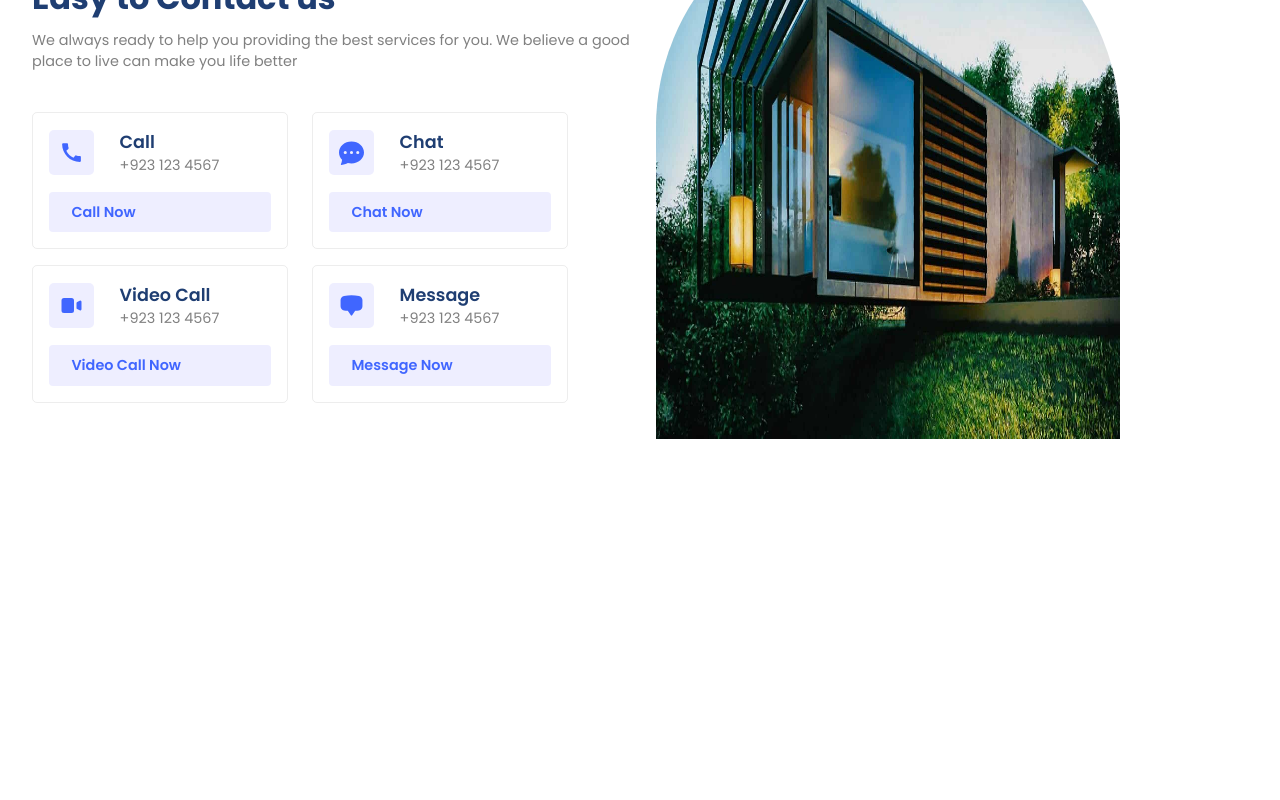
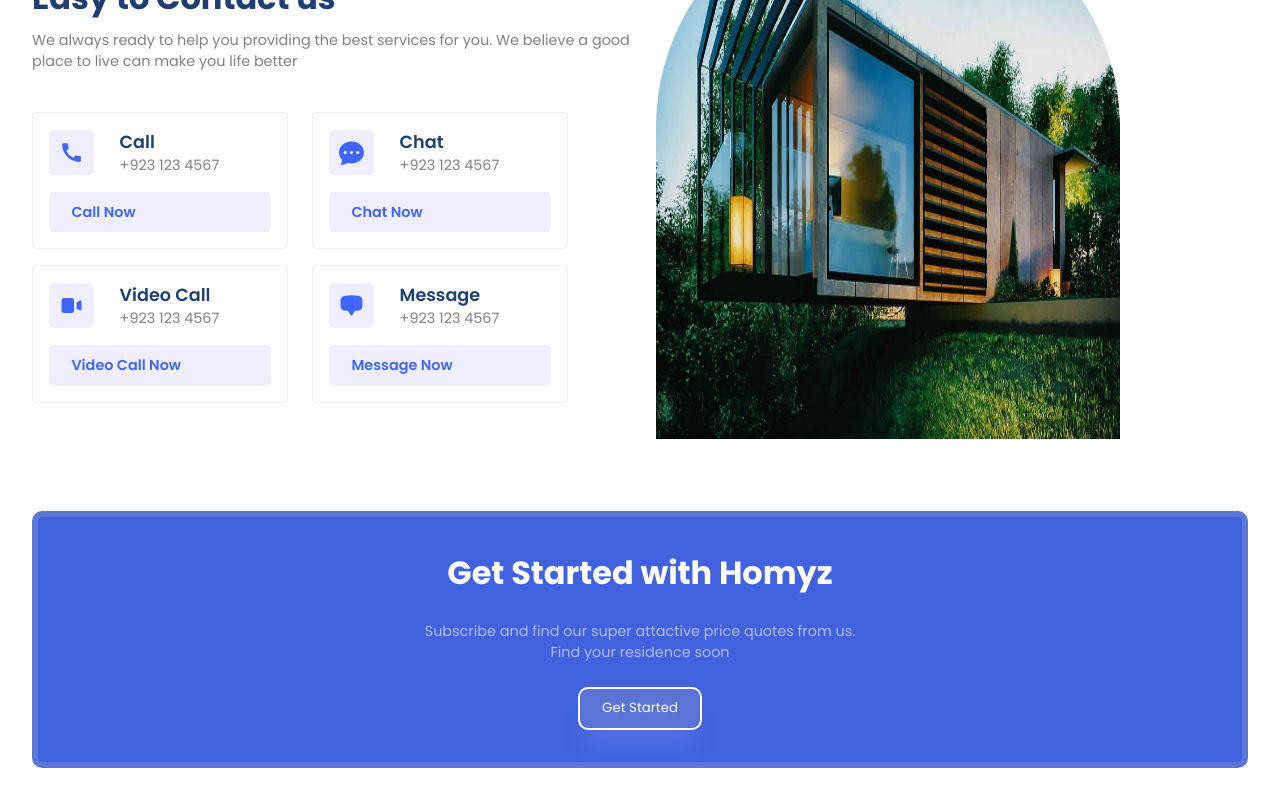
Before and after one commit to sudoyasir/real-estate-react, a React (Vite) app: page / in a window 1280 px wide. Shown: the part 2222-3022 px from the top of the page. Before the commit the page ends 2701 px from the top, so only its background shows below. Built offline with nearby package versions, Linux system fonts and the light colour scheme.

Commit message:
Get Started section completed

```diff
--- a/src/App.jsx
+++ b/src/App.jsx
@@ -5,6 +5,7 @@
 import Residencies from "./components/Residencies/Residencies";
 import Value from "./components/Value/Value";
 import Contact from "./components/Contact/Contact";
+import GetStarted from "./components/GetStarted/GetStarted";
 
 function App() {
   return (
@@ -18,6 +19,7 @@
       <Residencies />
       <Value />
       <Contact />
+      <GetStarted />
     </div>
   );
 }
--- /dev/null
+++ b/src/components/GetStarted/GetStarted.css
@@ -0,0 +1,21 @@
+.inner-container{
+    gap: 1.5rem;
+    background: #4161df;
+    padding: 2rem;
+    border-radius: 10px;
+    border: 6px solid #5d77d6;
+    text-align: center;
+}
+.inner-container .primaryText{
+    color: white;
+    font-size: 600;
+}
+.inner-container .secondaryText{
+    color: rgba(255, 255, 255, 0.587);
+}
+.inner-container .button{
+    background: #5a73d7;
+    border: 2px solid white;
+    box-shadow: var(--shadow);
+    border-radius: 10px;
+}
--- /dev/null
+++ b/src/components/GetStarted/GetStarted.jsx
@@ -0,0 +1,22 @@
+import "./GetStarted.css";
+
+export default function GetStarted() {
+  return (
+    <section className="g-wrapper">
+      <div className="paddings innerWidth g-container">
+        <div className="flexColCenter inner-container">
+          <span className="primaryText">Get Started with Homyz</span>
+          <span className="secondaryText">
+            Subscribe and find our super attactive price quotes from us.
+            <br />
+            Find your residence soon
+          </span>
+
+          <button className="button">
+            <a href="mailto:y451rmahar@gmai.com">Get Started</a>
+          </button>
+        </div>
+      </div>
+    </section>
+  );
+}
```
